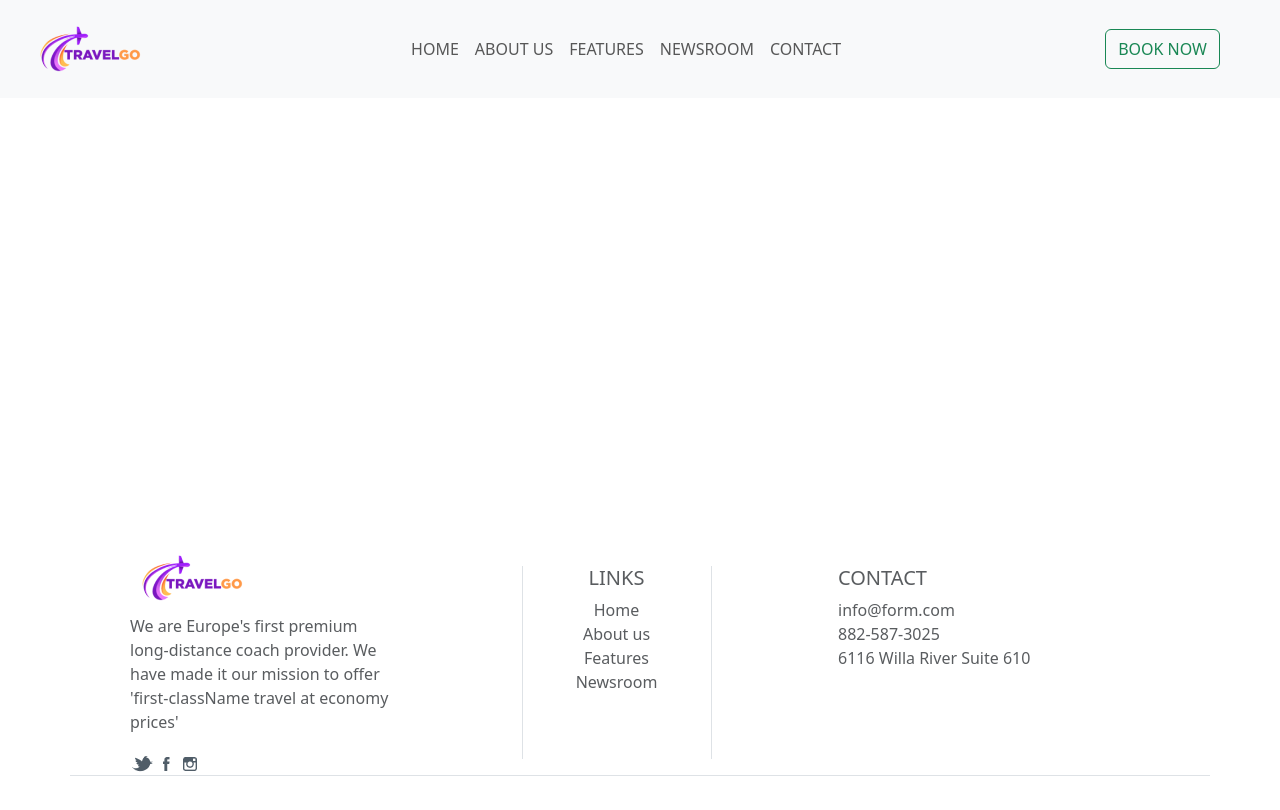
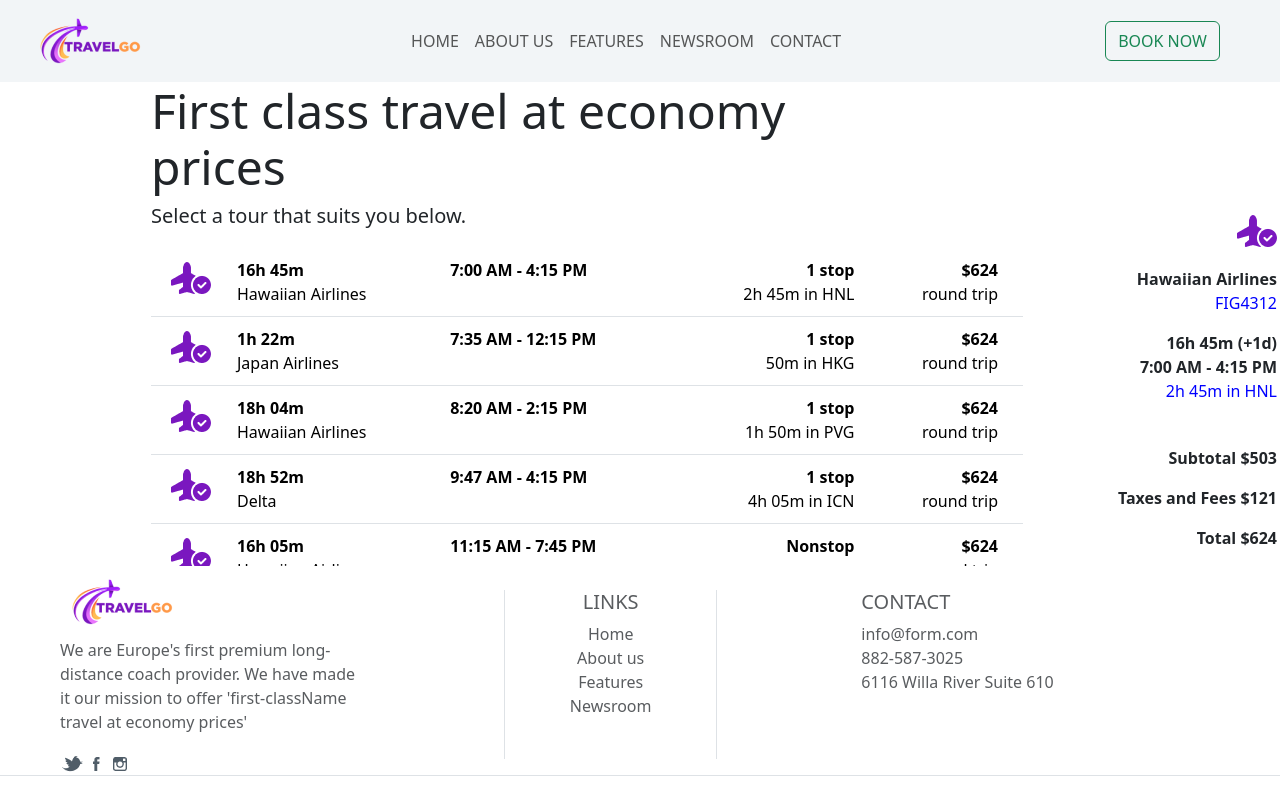
Before and after one commit to Yunusplt/flights-frontend, a React (Create React App) app: page / in a window 1280 px wide. Shown: the top 810 px of the page. Built offline with nearby package versions, Linux system fonts and the light colour scheme; the HTML template or start-up script is replaced by a standard one.

Commit message:
first page completed

```diff
--- a/src/App.js
+++ b/src/App.js
@@ -1,11 +1,14 @@
 import "bootstrap/dist/css/bootstrap.min.css";
 import Navbar from "./components/Navbar";
 import Footer from "./components/Footer"
+import { Main } from "./components/Main";
+
 
 function App() {
   return (
     <div>
       <Navbar/>
+      <Main/>
       <Footer/>
     </div>
   )
--- a/src/components/Footer.jsx
+++ b/src/components/Footer.jsx
@@ -4,6 +4,7 @@ import twitter from "../img/Twitter.png";
 import instagram from "../img/instagram.png";
 import facebook from "../img/Facebook.png";
 import Nav from "react-bootstrap/Nav";
+
 
 
 // function Footer() {
@@ -49,8 +50,8 @@ import Nav from "react-bootstrap/Nav";
 
 function Footer() {
   return (
-      <Container className="text-center text-md-start fixed-bottom text-muted border-bottom mb-4">
-        <Row>
+      <Container fluid className="text-center text-md-start fixed-bottom text-muted bg-white">
+        <Row className="border-bottom mb-4">
           <Col className="col-md-5 col-lg-4 col-xl-3 ms-5">
             <img src={logo} alt="logo" />
             <p>
--- /dev/null
+++ b/src/components/Main.jsx
@@ -0,0 +1,68 @@
+import React from "react";
+import data from "../data";
+import flylogo from "../img/flylogo.png";
+
+export const Main = () => {
+  return (
+    <div className="tableDiv">
+      <section className="left">
+        <h1 className="table-title">First class travel at economy prices</h1>
+        <h5 className="table-description">
+          Select a tour that suits you below.
+        </h5>
+        <table className="table table-hover">
+          <tbody>
+            {data.map((item, index) => {
+              return (
+                <tr key={index}>
+                  <td id="tdLogo">
+                    <img src={flylogo} alt="flylogo" />
+                  </td>
+                  <td>
+                    <strong>{item.duration}</strong>
+                    <p>{item.airline}</p>
+                  </td>
+                  <td>
+                    <strong>
+                      {item.departure} - {item.arrival}
+                    </strong>
+                  </td>
+                  <td id="tdStop">
+                    <strong>{item.stop.stopAmount}</strong>
+                    <p>
+                      {item.stop.stopTime
+                        ? item.stop.stopTime + " in " + item.stop.stopPlace
+                        : ""}
+                    </p>
+                  </td>
+                  <td id="tdPrice">
+                    <strong>{item.totalPrice}</strong>
+                    <p>{item.travelType}</p>
+                  </td>
+                </tr>
+              );
+            })}
+          </tbody>
+        </table>
+      </section>
+      <section className="right">
+        <div className="rightBox">
+          <p>
+            <img src={flylogo} alt="flyLogo" />
+          </p>
+          <strong>Hawaiian Airlines</strong>
+          <p>FIG4312</p>
+          <strong>16h 45m (+1d)</strong>
+          <strong style={{ display: "inline-block" }}>7:00 AM - 4:15 PM</strong>
+          <p>2h 45m in HNL</p>
+        </div>
+        <div className="rightPrices">
+          <p><strong>Subtotal </strong> <strong>$503</strong></p>
+          <p><strong>Taxes and Fees</strong>  <strong>$121</strong></p>
+          <p><strong>Total</strong> <strong>$624</strong></p>
+          <button className="btn btn-primary ">Next</button>
+        </div>
+      </section>
+    </div>
+  );
+};
--- a/src/components/Navbar.jsx
+++ b/src/components/Navbar.jsx
@@ -5,11 +5,12 @@ import Navbar from "react-bootstrap/Navbar";
 import Offcanvas from "react-bootstrap/Offcanvas";
 import logo from "../img/logo.png"
 
+
 function OffcanvasExample() {
   return (
     <>
-      <Navbar expand={"sm"} className="bg-body-tertiary mb-3 fixed-top">
-        <Container fluid>
+      <Navbar expand={"sm"} className="bg-body-tertiary p-0 fixed-top navbar">
+        <Container fluid style={{backgroundColor:"#F2F5F7"}}>
           <Navbar.Brand href="#home">
             <img
               src={logo}
--- /dev/null
+++ b/src/data.js
@@ -0,0 +1,142 @@
+
+const airlinesData = [
+  {
+    airline: "Hawaiian Airlines",
+    flightNumber: "FIG4312",
+    departure: "7:00 AM",
+    arrival: "4:15 PM",
+    duration: "16h 45m",
+    price: "$503",
+    tax: "$91",
+    fee: "$30",
+    totalPrice: "$624",
+    travelType: "round trip",
+    stop: {
+      stopAmount: "1 stop",
+      stopPlace: "HNL",
+      stopTime: "2h 45m",
+    },
+  },
+  {
+    airline: "Japan Airlines",
+    flightNumber: "FJA2412",
+    departure: "7:35 AM",
+    arrival: "12:15 PM",
+    duration: "1h 22m",
+    price: "$503",
+    tax: "$91",
+    fee: "$30",
+    totalPrice: "$624",
+    travelType: "round trip",
+    stop: {
+      stopAmount: "1 stop",
+      stopPlace: "HKG",
+      stopTime: "50m",
+    },
+  },
+  {
+    airline: "Hawaiian Airlines",
+    flightNumber: "FIG4325",
+    departure: "8:20 AM",
+    arrival: "2:15 PM",
+    duration: "18h 04m",
+    price: "$503",
+    tax: "$91",
+    fee: "$30",
+    totalPrice: "$624",
+    travelType: "round trip",
+    stop: {
+      stopAmount: "1 stop",
+      stopPlace: "PVG",
+      stopTime: "1h 50m",
+    },
+  },
+  {
+    airline: "Delta",
+    flightNumber: "FDE6512",
+    departure: "9:47 AM",
+    arrival: "4:15 PM",
+    duration: "18h 52m",
+    price: "$503",
+    tax: "$91",
+    fee: "$30",
+    totalPrice: "$624",
+    travelType: "round trip",
+    stop: {
+      stopAmount: "1 stop",
+      stopPlace: "ICN",
+      stopTime: "4h 05m",
+    },
+  },
+  {
+    airline: "Hawaiian Airlines",
+    flightNumber: "FIG4345",
+    departure: "11:15 AM",
+    arrival: "7:45 PM",
+    duration: "16h 05m",
+    price: "$503",
+    tax: "$91",
+    fee: "$30",
+    totalPrice: "$624",
+    travelType: "round trip",
+    stop: {
+      stopAmount: "Nonstop",
+      stopPlace: false,
+      stopTime: false,
+    },
+  },
+  {
+    airline: "Hawaiian Airlines",
+    flightNumber: "FIG4365",
+    departure: "10:55 AM",
+    arrival: "8:15 PM",
+    duration: "15h 45m",
+    price: "$503",
+    tax: "$91",
+    fee: "$30",
+    totalPrice: "$624",
+    travelType: "round trip",
+    stop: {
+      stopAmount: "Nonstop",
+      stopPlace: false,
+      stopTime: false,
+    },
+  },
+  {
+    airline: "Delta",
+    flightNumber: "FDE6530",
+    departure: "1:00 PM",
+    arrival: "9:15 PM",
+    duration: "18h 20m",
+    price: "$503",
+    tax: "$91",
+    fee: "$30",
+    totalPrice: "$624",
+    travelType: "round trip",
+    stop: {
+      stopAmount: "1 stop",
+      stopPlace: "ICN",
+      stopTime: "4h 45m",
+    },
+  },
+  {
+    airline: "EVA Air",
+    flightNumber: "FEV7512",
+    departure: "2:15 PM",
+    arrival: "11:15 PM",
+    duration: "18h 55m",
+    price: "$503",
+    tax: "$91",
+    fee: "$30",
+    totalPrice: "$624",
+    travelType: "round trip",
+    stop: {
+      stopAmount: "1 stop",
+      stopPlace: "HNL",
+      stopTime: "2h 45m",
+    },
+  },
+];
+
+
+export default airlinesData
--- a/src/index.css
+++ b/src/index.css
@@ -4,6 +4,9 @@
     box-sizing: border-box;
 }
 
+body{
+    background-color: #F2F5F7;
+}
 
 
 /* FOOTER */
@@ -18,3 +21,66 @@
     display: flex;
     justify-content: center;
 }
+
+/* TABLE */
+.tableDiv{
+    position: relative;
+    top: 83px;
+    height: 1000px;
+}
+.tableDiv .left{
+    width: 872px;
+    position: absolute;
+    left: 151px;
+}
+table{
+    margin-top: 20px;
+    height: 550px;
+}
+
+td{
+    padding: 10px !important;
+}
+td p{
+    margin: 0px
+}
+#tdLogo{
+    padding-left: 20px !important;
+    width: 76px;
+}
+#tdStop{
+    text-align: end;
+}
+#tdPrice{
+    text-align: end;
+    padding-right: 25px !important;
+}
+
+.table-title{
+    width: 764px;
+    font-size: 48px;
+    line-height: 56.25px;
+}
+
+
+/* #RIGHT */
+.right{
+    position: absolute;
+    top: 108px;
+    left: 1059px;
+    text-align: right;
+
+}
+
+.rightBox{
+    background-color: white;
+    width: 238px;
+    height: 235px;
+    padding: 20px;
+}
+.rightBox p{
+    color: blue;
+}
+.rightPrices{
+    padding: 20px;
+}
```
Also changed, not shown: src/img/flylogo.png (added).
